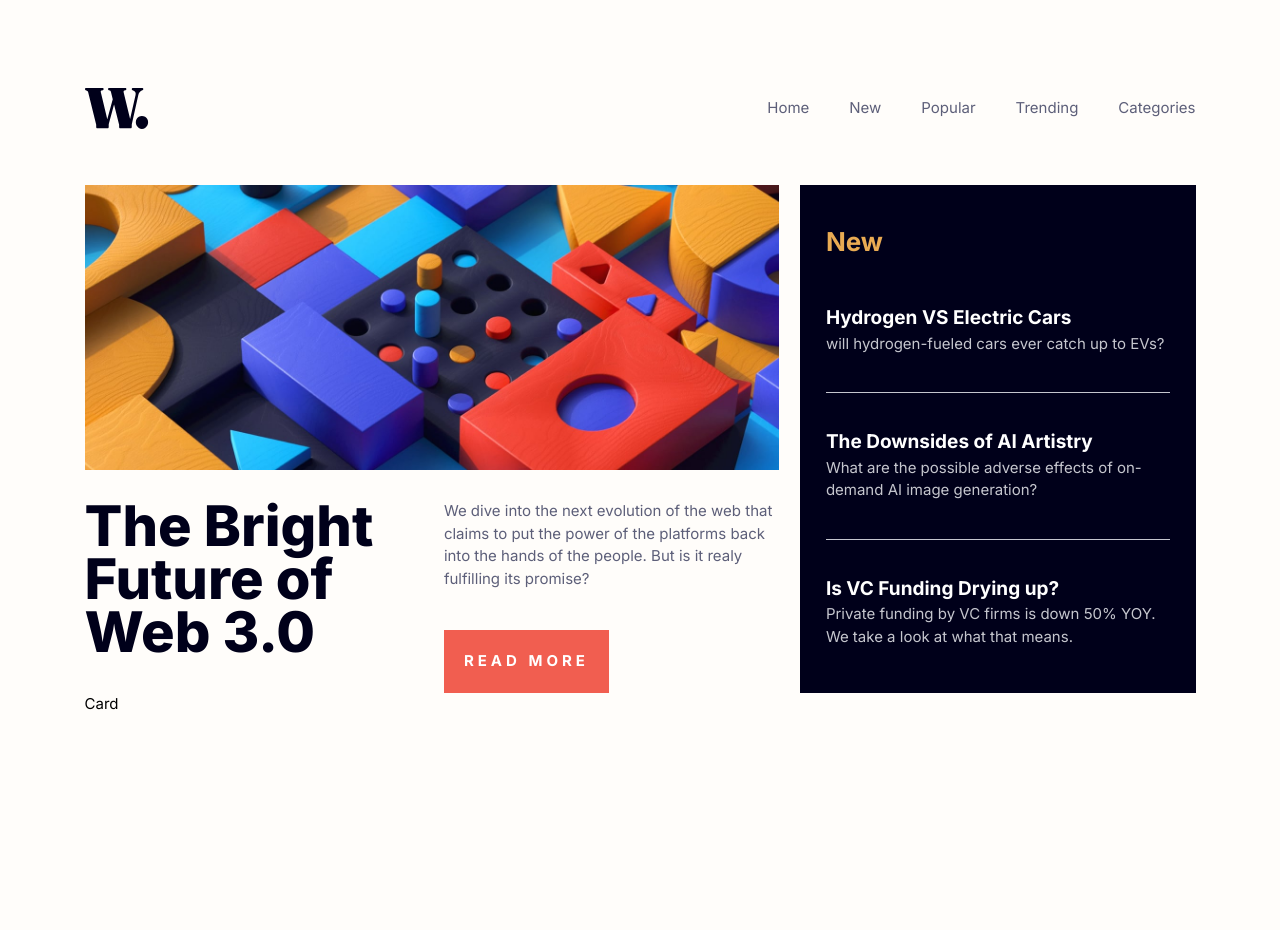
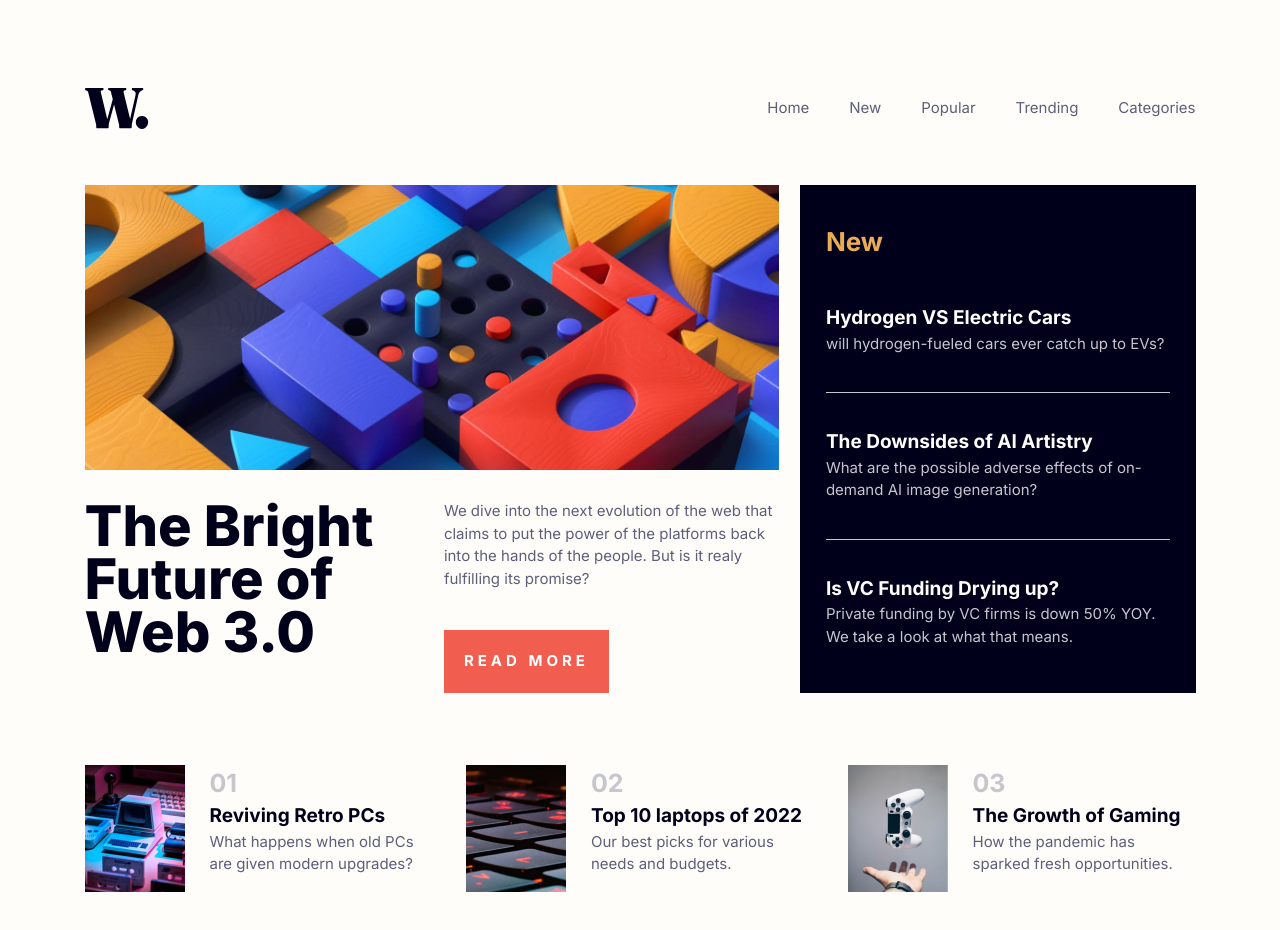
Before and after one commit to rida192/news-homepage-main, a Next.js app: page / in a window 1280 px wide. Shown: the top 930 px of the page. Before the commit the page ends 800 px from the top, so only its background shows below. Built offline with nearby package versions, Linux system fonts and the light colour scheme.

Commit message:
CHORE add horizontal row

```diff
--- a/components/Card.tsx
+++ b/components/Card.tsx
@@ -1,7 +1,25 @@
-import React from "react";
+import { StaticImageData } from "next/image";
+import Image from "next/image";
 
-const Card = () => {
-  return <div>Card</div>;
+interface CardProps {
+  image: StaticImageData;
+  number: string;
+  title: string;
+  paragraph: string;
+}
+
+const Card = ({ image, number, title, paragraph }: CardProps) => {
+  return (
+    <div className="flex gap-[25px]">
+      <Image src={image} width={100} height={128} alt="labtop" />
+      {/* {image.icon} */}
+      <div>
+        <p className="text-[25px] text-GrayishBlue font-bold">{number}</p>
+        <h3 className="text-[19px] text-VeryDarkBlue font-bold">{title}</h3>
+        <p className="text-DarkGrayishBlue md:max-w-[223px]">{paragraph}</p>
+      </div>
+    </div>
+  );
 };
 
 export default Card;
--- a/pages/index.tsx
+++ b/pages/index.tsx
@@ -1,10 +1,12 @@
 import Head from "next/head";
 import Image from "next/image";
 import { Inter } from "@next/font/google";
-import styles from "../styles/Home.module.css";
 import Header from "../components/Header";
 import Hero from "../components/Hero";
 import Card from "../components/Card";
+import firstPhoto from "public/assets/images/image-retro-pcs.jpg";
+import secondPhoto from "public/assets/images/image-top-laptops.jpg";
+import thirdPhoto from "../public/assets/images/image-gaming-growth.jpg";
 
 const inter = Inter({ subsets: ["latin"] });
 
@@ -20,8 +22,25 @@ export default function Home() {
       <main className={inter.className}>
         <Header />
         <Hero />
-        <div className="container">
-          <Card />
+        <div className="container flex flex-col md:flex-row md:justify-between md:items-center mt-[64px] md:mt-[72px] pb-[78px] gap-[33px] md:gap-0">
+          <Card
+            image={firstPhoto}
+            number="01"
+            title="Reviving Retro PCs"
+            paragraph="What happens when old PCs are given modern upgrades?"
+          />
+          <Card
+            image={secondPhoto}
+            number="02"
+            title="Top 10 laptops of 2022"
+            paragraph="Our best picks for various needs and budgets."
+          />
+          <Card
+            image={thirdPhoto}
+            number="03"
+            title="The Growth of Gaming"
+            paragraph="How the pandemic has sparked fresh opportunities."
+          />
         </div>
       </main>
     </>
```
